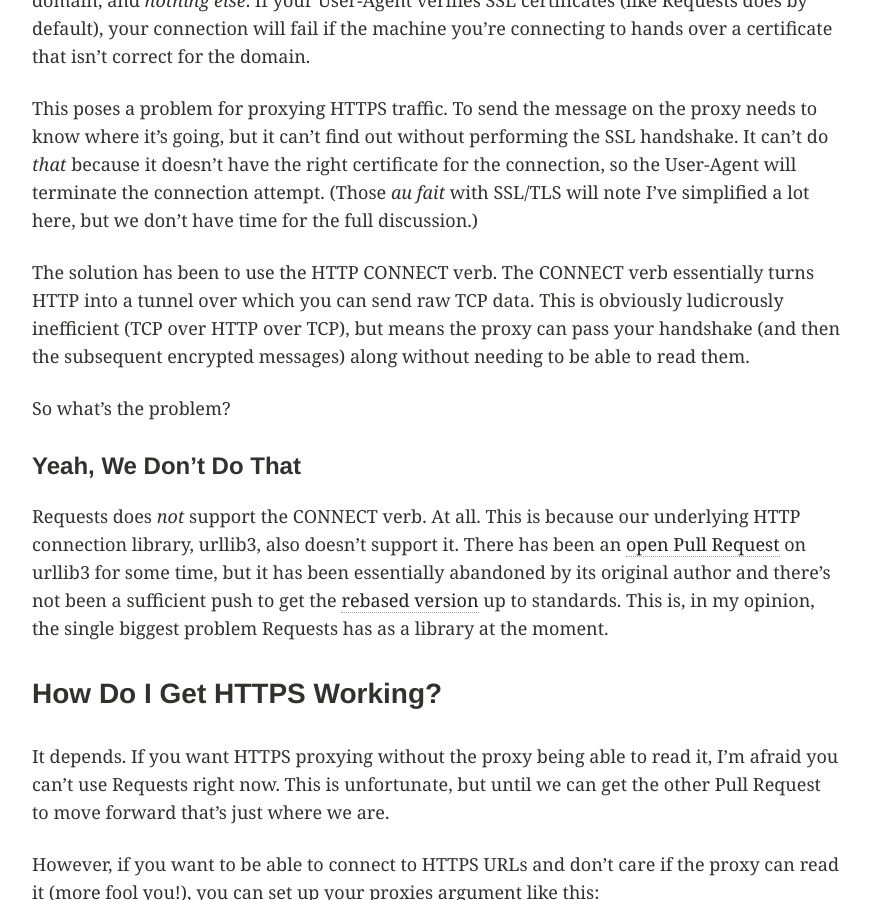
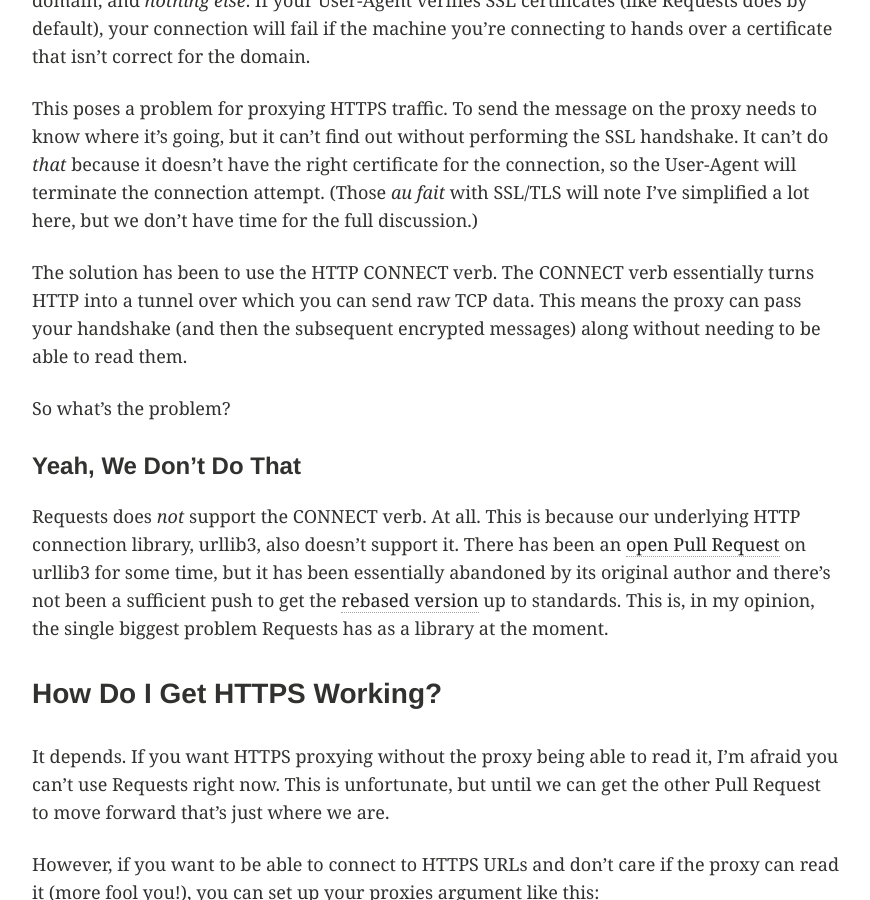
Before and after one commit to Lukasa/lukasa.co.uk, a Jekyll site: the page built from _posts/2013-07-10-Python_Requests_And_Proxies.md, in a window 1280 px wide and 900 px high, scrolled down 3515 px. Shown: the whole window, without its empty margins (64-934 px from the left). Built offline with Jekyll 4.4.1, drawn with Linux system fonts in a browser that asks for light colours.

Commit message:
TCP over HTTP over TCP isn't right.

```diff
--- a/_posts/2013-07-10-Python_Requests_And_Proxies.md
+++ b/_posts/2013-07-10-Python_Requests_And_Proxies.md
@@ -144,9 +144,8 @@ lot here, but we don't have time for the full discussion.)
 
 The solution has been to use the HTTP CONNECT verb. The CONNECT verb
 essentially turns HTTP into a tunnel over which you can send raw TCP data. This
-is obviously ludicrously inefficient (TCP over HTTP over TCP), but means the
-proxy can pass your handshake (and then the subsequent encrypted messages)
-along without needing to be able to read them.
+means the proxy can pass your handshake (and then the subsequent encrypted
+messages) along without needing to be able to read them.
 
 So what's the problem?
 
```
